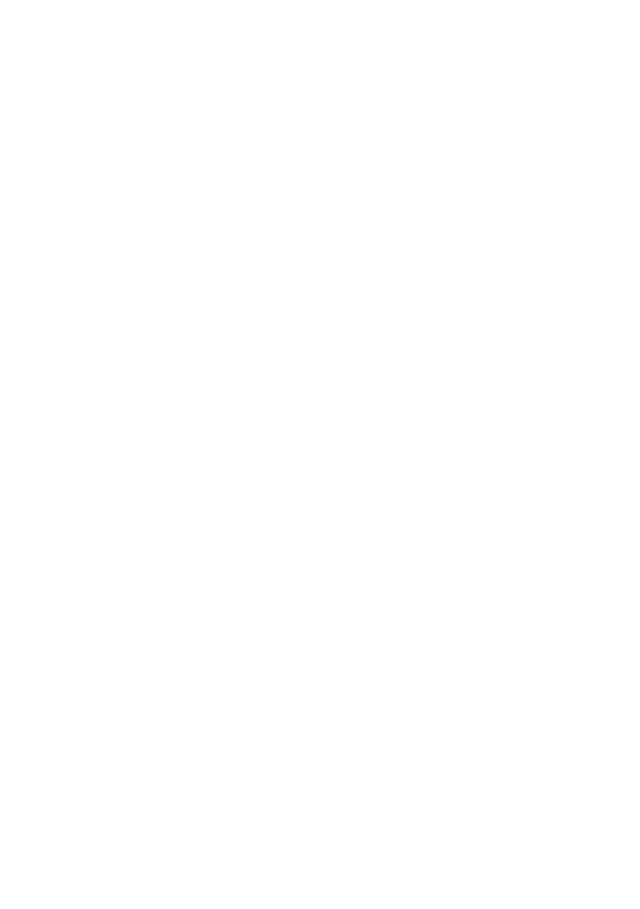
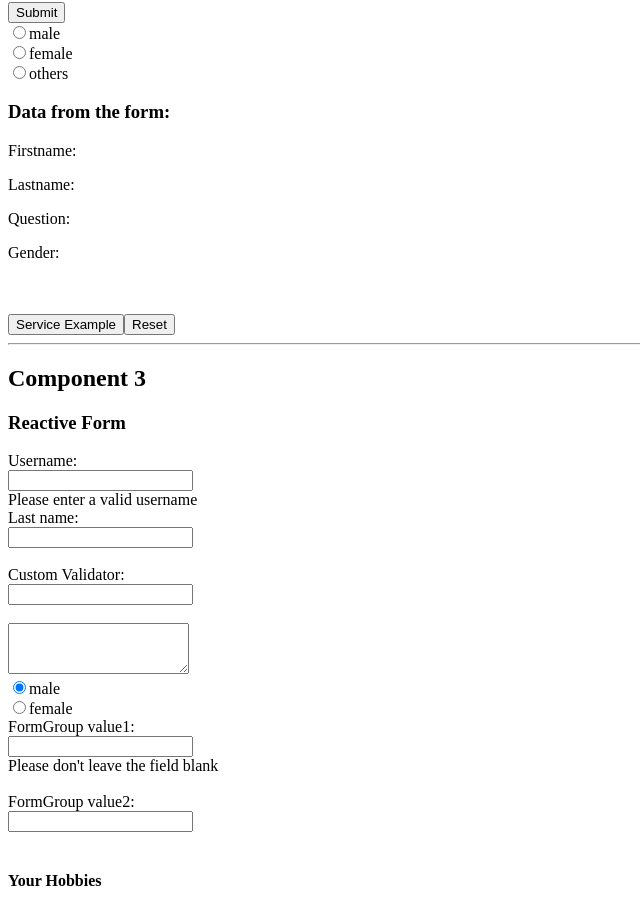
Before and after one commit to PrashantSBasnet/Angular-Basics, an Angular app in the folder revisitBasics/: page / in a window 1280 px wide. Shown: the part 947-1856 px from the top of the page, without its empty margins (0-640 px from the left). Before the commit the page ends 875 px from the top, so only its background shows below. Built offline with nearby package versions, Linux system fonts and the light colour scheme.

Commit message:
Reactive Form. Creating custom vaidators

```diff
--- a/revisitBasics/src/app/app.component.html
+++ b/revisitBasics/src/app/app.component.html
@@ -4,3 +4,6 @@
 
 <!-- two way binding example -->
 <app-comp2 [value]="currentvalue"></app-comp2>
+
+<div><hr></div>
+<app-comp3></app-comp3>
--- a/revisitBasics/src/app/comp1/comp1.component.html
+++ b/revisitBasics/src/app/comp1/comp1.component.html
@@ -11,12 +11,13 @@
 <p>Message from child component: {{message}}</p>
 
 <br><br>
-<!-- <form >
+<h3>Reactive Form</h3>
+<form >
   <label for="fname">First name:</label><br>
   <input type="text" id="fname" name="fname" value="John"><br>
   <label for="lname">Last name:</label><br>
   <input type="text" id="lname" name="lname" value="Doe"><br><br>
   <input type="submit" value="Submit">
-</form> -->
+</form>
 
 <app-child1 (greetEvent)="greet($event)"></app-child1>
--- a/revisitBasics/src/app/comp2/comp2.component.html
+++ b/revisitBasics/src/app/comp2/comp2.component.html
@@ -2,10 +2,10 @@
 
 <p>Value from App Component: {{ value }}</p>
 
+<h3>Template Driven Form</h3>
 <form (ngSubmit)="onSubmit()" #f="ngForm">
   <div id="user-data" ngModelGroup="userData" #userData="ngModelGroup">
     <div class="form-group">
-
       <label for="username">First name:</label><br />
       <input
         type="text"
@@ -16,12 +16,20 @@
         #first="ngModel"
       /><br />
 
-  <button type="button" (click)="suggestUserName()">Suggest a username</button>
+      <button type="button" (click)="suggestUserName()">
+        Suggest a username
+      </button>
       <span *ngIf="!first.valid && !first.touched">Please fill the field</span>
       <br />
 
       <label for="lname">Last name:</label><br />
-  <input type="text" ngModel name="lname" id="lname" #last="ngModel" /><br />
+      <input
+        type="text"
+        ngModel
+        name="lname"
+        id="lname"
+        #last="ngModel"
+      /><br />
       <span *ngIf="!first.valid && !last.touched">Please fill the field</span>
       <br /><br />
 
@@ -30,9 +38,18 @@
       <button>Submit</button>
 
       <div class="radio" *ngFor="let gender of genders">
-    <input type="radio" name="gender" ngModel [value]="gender" />{{ gender }}
+        <input type="radio" name="gender" ngModel [value]="gender" />{{
+          gender
+        }}
       </div>
 
+      <div>
+        <h3>Data from the form:</h3>
+        <p>Firstname: {{ user.username }}</p>
+        <p>Lastname: {{ user.lname }}</p>
+        <p>Question: {{ user.qans }}</p>
+        <p>Gender: {{ user.gender }}</p>
+      </div>
     </div>
   </div>
 </form>
@@ -40,3 +57,4 @@
 <br />
 
 <button (click)="useService($event)">Service Example</button>
+<button (click)="reset()">Reset</button>
--- a/revisitBasics/src/app/comp2/comp2.component.ts
+++ b/revisitBasics/src/app/comp2/comp2.component.ts
@@ -9,12 +9,12 @@
 })
 export class Comp2Component implements OnInit {
 
-  @ViewChild('f') signupForm :NgForm |any; //can be used instead of onSubmit
+  @ViewChild('f') signupForm: NgForm | any; //can be used to access the form
 
   @Input() value: string | undefined;
 
-  answer:string=''
-  genders =['male', 'female', 'others']
+  answer: string = ''
+  genders = ['male', 'female', 'others']
 
 
   // for setting all values
@@ -31,14 +31,14 @@
   // }
 
   //correct approach, for selected values only
-  suggestUserName(){
-      const suggestedName= 'Superuser';
-      this.signupForm.form.patchValue({
-        userData:{
-          username: suggestedName
-        },
-      })
-    }
+  suggestUserName() {
+    const suggestedName = 'Superuser';
+    this.signupForm.form.patchValue({
+      userData: {
+        username: suggestedName
+      },
+    })
+  }
 
   constructor(private interactService: InteractService) { }
 
@@ -54,6 +54,25 @@
   //   console.log(form.value.fname)
   // }
 
-  onSubmit(){}
+  //to fetch form values
+  user = {
+    username: '',
+    lname: '',
+    qans: '',
+    gender: ''
+  }
+
+  onSubmit() {
+    this.user.username = this.signupForm.value.userData.username;
+    this.user.lname = this.signupForm.value.userData.lname;
+    this.user.qans = this.signupForm.value.userData.qans;
+    this.user.gender = this.signupForm.value.userData.gender;
+
+
+  }
+
+  reset(){
+    this.signupForm.reset()
+  }
 
 }
--- /dev/null
+++ b/revisitBasics/src/app/comp3/comp3.component.html
@@ -0,0 +1,48 @@
+<h2>Component 3</h2>
+<h3>Reactive Form</h3>
+
+<form [formGroup]="signupForm" (ngSubmit)="onSubmit()">
+  <label for="username">Username:</label><br />
+  <input type="text" id="username" formControlName="username" /><br />
+  <span *ngIf="!signupForm.get('username').valid" class="help-block"
+    >Please enter a valid username</span
+  ><br />
+  <label for="lastname">Last name:</label><br />
+  <input type="text" id="lastname" formControlName="lastname" /><br /><br />
+
+  <label for="validator">Custom Validator:</label><br />
+  <input type="text" id="validator" formControlName="validator" /><br /><br />
+
+  <textarea name="qans" rows="3"></textarea>
+
+  <div class="radio" *ngFor="let gender of gender">
+    <input type="radio" formControlName="gender" [value]="gender" />{{ gender }}
+  </div>
+
+  <div formGroupName="userData">
+    <div class="formGroup">
+      <label for="value1">FormGroup value1:</label><br />
+      <input type="value1" id="value1" formControlName="value1" /><br />
+      <span *ngIf="!signupForm.get('userData.value1').valid" class="help-block">
+        Please don't leave the field blank</span
+      ><br /><br />
+      <label for="value2">FormGroup value2:</label><br />
+      <input type="value2" id="value2" formControlName="value2" /> <br /><br />
+    </div>
+  </div>
+
+  <!-- dynamically adding form controls -->
+  <div formArrayName="hobbies">
+    <h4>Your Hobbies</h4>
+    <button (click)="addHobby()">Add Hobby</button>
+
+    <!-- for custom made form validator -->
+  <div class ="form-group"
+
+  *ngFor="let hobbyControl of signupForm.get('hobbies').controls; let i=index">
+  <input type="text" class="form-control" [formControlName]="i" >
+  </div>
+
+ </div>
+  <input type="submit" value="Submit" />
+</form>
--- /dev/null
+++ b/revisitBasics/src/app/comp3/comp3.component.ts
@@ -0,0 +1,59 @@
+import { Component, OnInit } from '@angular/core';
+import { FormArray, FormControl, FormGroup, Validators } from '@angular/forms';
+
+@Component({
+  selector: 'app-comp3',
+  templateUrl: './comp3.component.html',
+  styleUrls: ['./comp3.component.css']
+})
+export class Comp3Component implements OnInit {
+
+  gender=['male', 'female']
+  signupForm:FormGroup|any;
+  forbiddenValues= ['Dinesh', 'Ramesh']
+
+  constructor() { }
+
+  //creating the form programatically
+  ngOnInit(): void {//before the template is rendered lifecycle hook
+    this.signupForm= new FormGroup({
+      'username': new FormControl(null, Validators.required),
+      'lastname': new FormControl(null, [Validators.required, Validators.email]),
+      //this.forbiddenValidator gives error because at this point the function is unknown. So, binding is must!!
+      'qans': new FormControl(null),
+      'validator': new FormControl(null, [Validators.required, <any>this.forbiddenValidator.bind(this)]), //custom validation
+      'gender': new FormControl('male'),
+
+      //creating nested FormGroup
+      'userData': new FormGroup({
+        'value1': new FormControl(null, Validators.required),
+         'value2' : new FormControl(null)
+      }),
+
+      //creating FormArray
+      'hobbies': new FormArray([])
+
+    });
+  }
+
+  onSubmit(){
+    console.log(this.signupForm);
+
+  }
+
+  //creating array of controls
+  addHobby(){
+      const control = new FormControl(null, Validators.required);  //creating array of controls
+      (<FormArray>this.signupForm.get('hobbies')).push(control);  //adding in array of controls
+  }
+
+
+  //validator                             //key          value  pair
+  forbiddenValidator(control:FormControl):{[s:string ] : boolean  }|any
+  {
+    if(this.forbiddenValues.indexOf(control.value)!=-1) {
+      return { 'valueisForbidden':true };
+    }
+    return null;
+  }
+}
```
Also changed, not shown: revisitBasics/src/app/app.module.ts (+6 -3 lines), revisitBasics/src/app/comp3/comp3.component.css (added). Lines whose indentation alone changed are shown as unchanged.
